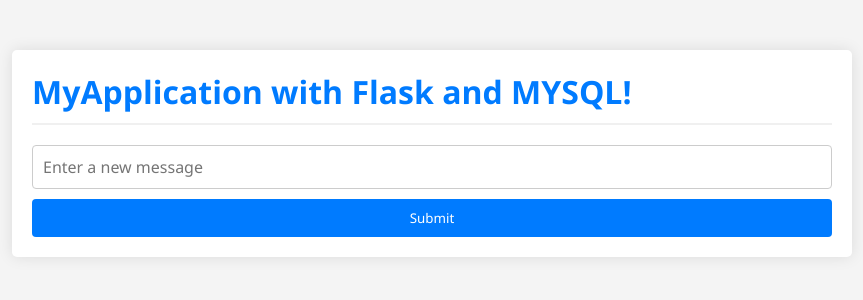
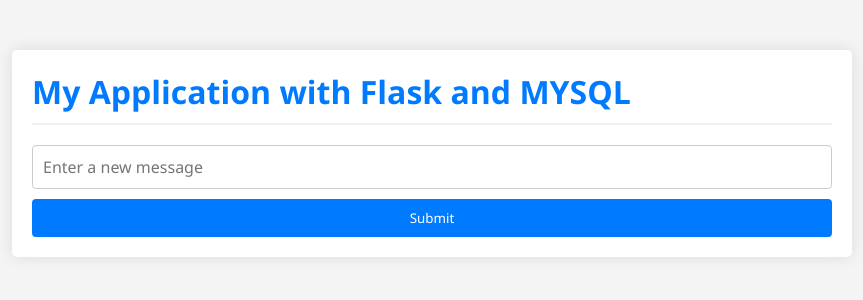
Before and after one commit to Maharshi-Mimo/FlaskApp, a Flask app: page / in a window 1280 px wide. Shown: the top 300 px of the page, without its empty margins (208-1071 px from the left). Run offline with Flask 2, Linux system fonts and the light colour scheme; data that the repository does not hold is empty; some libraries are stand-ins or nearby versions.

Commit message:
modified index.html

```diff
--- a/templates/index.html
+++ b/templates/index.html
@@ -11,11 +11,9 @@
             padding: 0;
             font-family: 'Segoe UI', Tahoma, Geneva, Verdana, sans-serif;
         }
-
         body {
             background-color: #f4f4f4;
         }
-
         .container {
             max-width: 800px;
             margin: 50px auto;
@@ -25,29 +23,24 @@
             border-radius: 5px;
             transition: box-shadow 0.3s ease;
         }
-
         .container:hover {
             box-shadow: 0 0 20px rgba(0, 0, 0, 0.15);
         }
-
         h1 {
             color: #007BFF;
             margin-bottom: 20px;
             border-bottom: 2px solid #f0f0f0;
             padding-bottom: 10px;
         }
-
         p {
             color: #666;
             margin-bottom: 10px;
         }
-
         form {
             display: flex;
             flex-direction: column;
             gap: 10px;
         }
-
         input[type="text"] {
             padding: 10px;
             border: 1px solid #ccc;
@@ -55,11 +48,9 @@
             font-size: 16px;
             transition: border-color 0.3s ease;
         }
-
         input[type="text"]:hover, input[type="text"]:focus {
             border-color: #007BFF;
         }
-
         input[type="submit"] {
             padding: 10px 15px;
             background-color: #007BFF;
@@ -69,35 +60,29 @@
             cursor: pointer;
             transition: background-color 0.3s ease, transform 0.3s ease;
         }
-
         input[type="submit"]:hover {
             background-color: #0056b3;
             transform: translateY(-2px);
         }
-
         input[type="submit"]:active {
             transform: translateY(0);
         }
-
         @media (max-width: 600px) {
             .container {
                 margin: 20px 10px;
             }
-
             input[type="text"] {
                 font-size: 14px;
             }
         }
     </style>
 </head>
-
 <body>
     <div class="container">
-        <h1> MyApplication with Flask and MYSQL!</h1>
+        <h1> My Application with Flask and MYSQL</h1>
         {% for message in messages %}
             <p>{{ message[0] }}</p>
         {% endfor %}
-
         <form action="/submit" method="post">
             <input type="text" name="new_message" placeholder="Enter a new message">
             <input type="submit" value="Submit">
```
